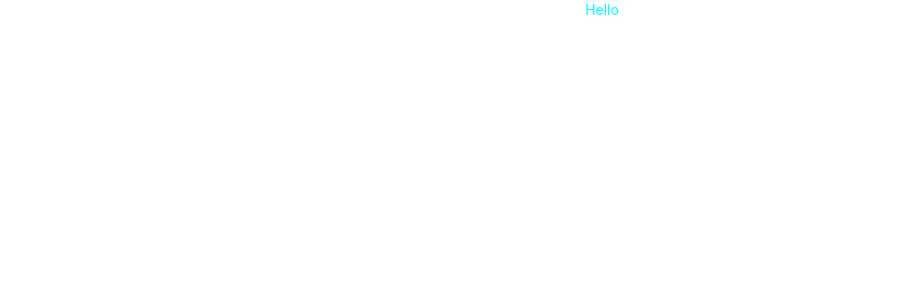
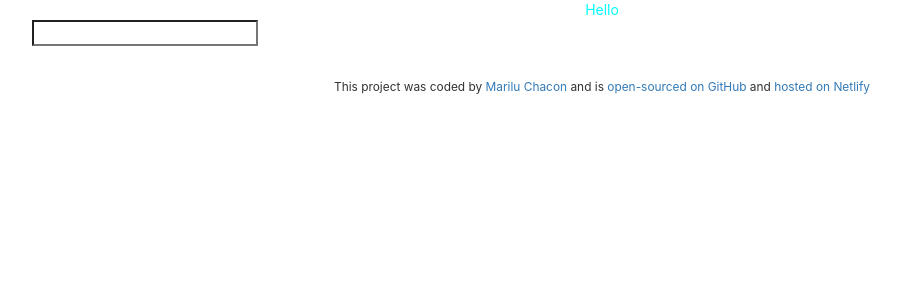
Before and after one commit to lilbxbori/dictionary-project-react, a React (Create React App) app: page / in a window 1280 px wide. Shown: the top 300 px of the page, without its empty margins (38-939 px from the left). Built offline with nearby package versions, Linux system fonts and the light colour scheme.

Commit message:
Added Dictionary component

```diff
--- a/src/App.css
+++ b/src/App.css
@@ -2,3 +2,9 @@
   color: aqua;
   text-align: center;
 }
+
+.App-footer {
+  text-align: center;
+  margin: 30px 0;
+
+}
--- a/src/App.js
+++ b/src/App.js
@@ -1,14 +1,32 @@
 import './App.css';
+import Dictionary from './Dictionary';
 
 function App() {
   return (
     <div className="App">
-      <header className="App-header">Hello</header>
+      <div className='container'>
+      <header className="App-header">Hello
+
+      </header>
+
+    <main>
+        <Dictionary />
+    </main>
 
 
 
 
-    </div>
+    <footer className='App-footer'>
+    <small>This project was coded by{" "} <a href="https://responsive-portfolio-marilu.netlify.app/" target="_blank" rel="noreferrer">Marilu Chacon</a>
+    {" "}  and is {" "}
+    <a href="https://github.com/lilbxbori/dictionary-project-react" target="_blank" rel="noreferrer"> open-sourced on GitHub </a>
+    {" "} and {" "}
+    <a href="https://dictionary-project-react-mchacon.netlify.app/" target="_blank" rel="noreferrer"> hosted on Netlify </a>
+    </small>
+    </footer>
+
+  </div>
+  </div>
   );
 }
 
--- /dev/null
+++ b/src/Dictionary.css
@@ -0,0 +1,3 @@
+.Dictionary {
+
+}
--- /dev/null
+++ b/src/Dictionary.js
@@ -0,0 +1,27 @@
+import React, { useState } from "react";
+import "./Dictionary.css"
+
+export default function Dictionary () {
+    let [keyword, setKeyword] = useState("");
+
+    function search(event) {
+        event.preventDefault();
+    alert(`Searching for ${keyword} definition`);
+}
+
+function handleKeywordChange(event) {
+      setKeyword(event.target.value);
+}
+
+return (
+    <div className="Dictionary">
+        <form onSubmit={search}>
+            <input type="search"
+            onChange={handleKeywordChange} />
+        </form>
+
+
+    </div>
+);
+
+}
```
